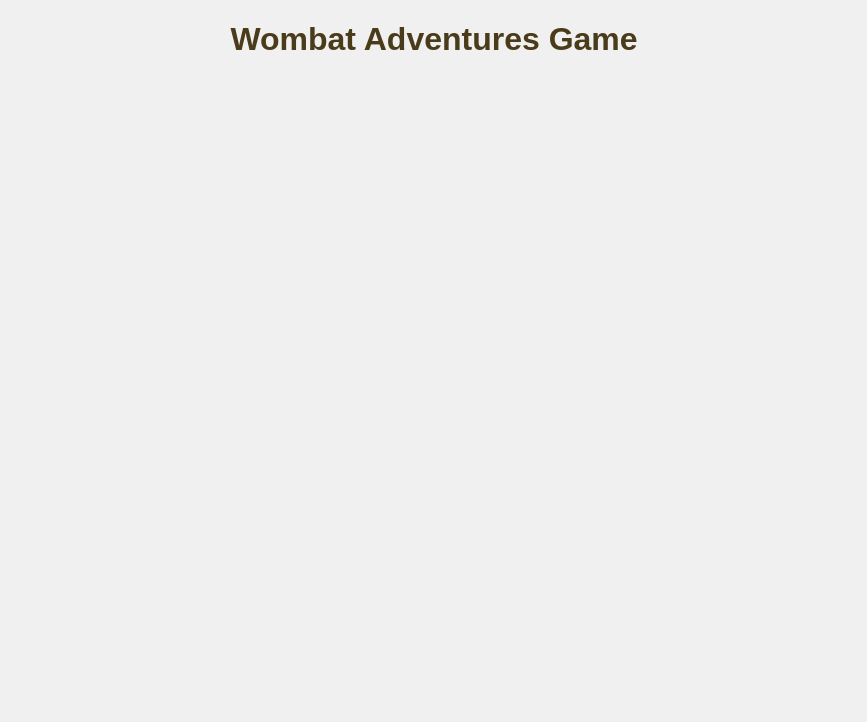
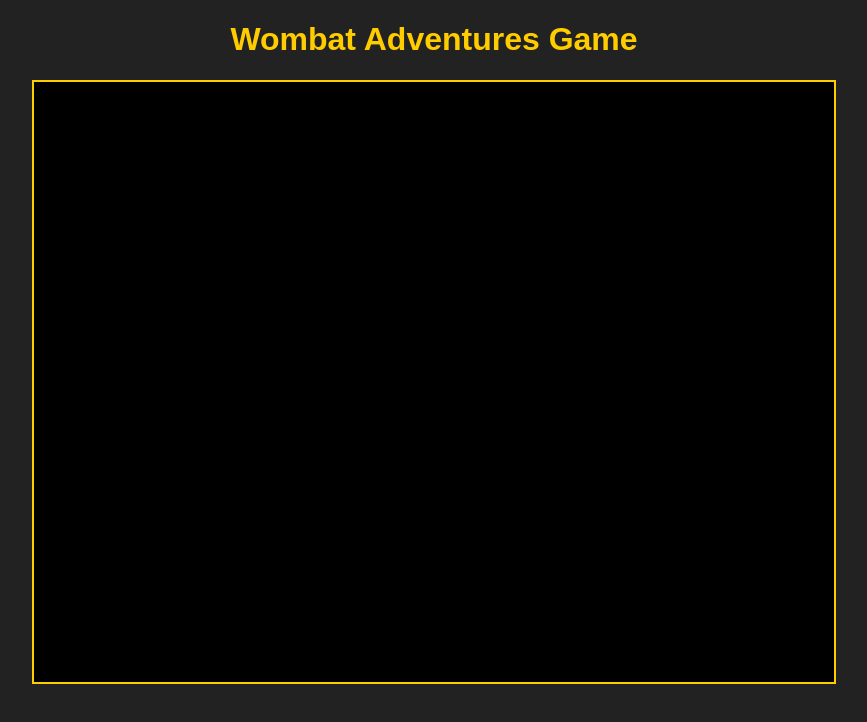
Before and after one commit to CryptoChloe/Wombat-Adventures, a plain HTML site: page src/game.html in a window 1280 px wide. Shown: the whole page, without its empty margins (206-1073 px from the left). Drawn offline with Linux system fonts and the light colour scheme.

Commit message:
Add login and game pages

```diff
--- a/src/game.html
+++ b/src/game.html
@@ -4,7 +4,7 @@
     <meta charset="UTF-8">
     <meta name="viewport" content="width=device-width, initial-scale=1.0">
     <title>Game - Wombat Adventures</title>
-    <link rel="stylesheet" href="styles.css">
+    <link rel="stylesheet" href="gamestyles.css">
 </head>
 <body>
     <h1>Wombat Adventures Game</h1>
--- /dev/null
+++ b/src/gamestyles.css
@@ -0,0 +1,17 @@
+/* gamestyles.css */
+body {
+    font-family: Arial, sans-serif;
+    background: #222;
+    margin: 0;
+    padding: 0;
+    text-align: center;
+}
+h1 {
+    color: #ffcc00;
+}
+#gameCanvas {
+    background: #000;
+    border: 2px solid #ffcc00;
+    display: block;
+    margin: 20px auto;
+}
--- a/src/styles.css
+++ b/src/styles.css
@@ -1,7 +1,8 @@
 /* styles.css */
 body {
     font-family: Arial, sans-serif;
-    background: #f0f0f0;
+    background: url('../assets/background.jpg') no-repeat center center fixed;
+    background-size: cover;
     margin: 0;
     padding: 0;
     text-align: center;
```
Also changed, not shown: assets/background.jpg (added).
